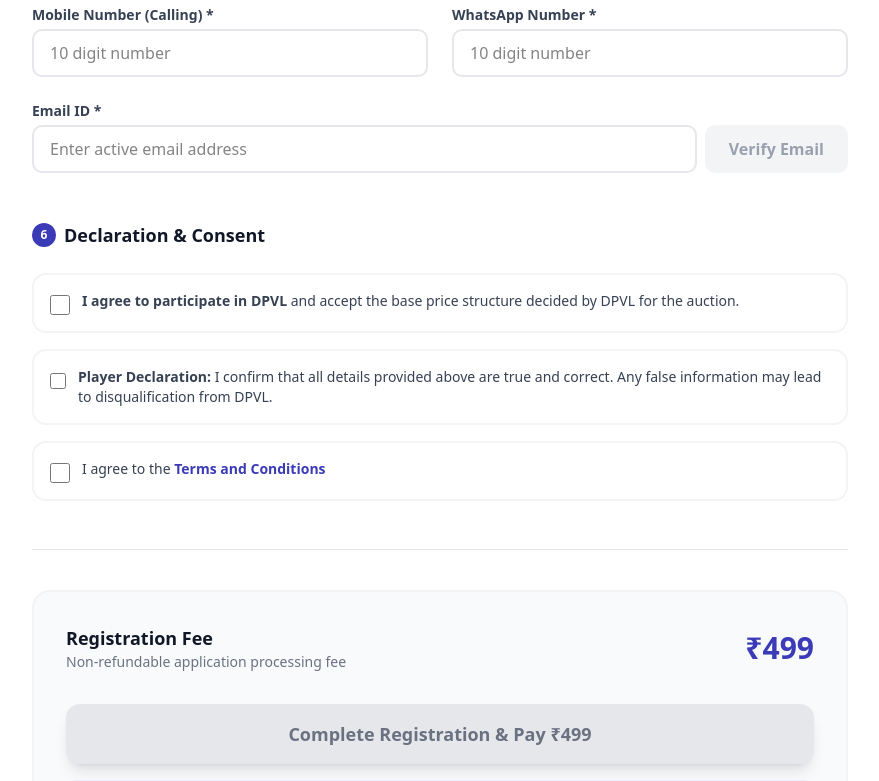
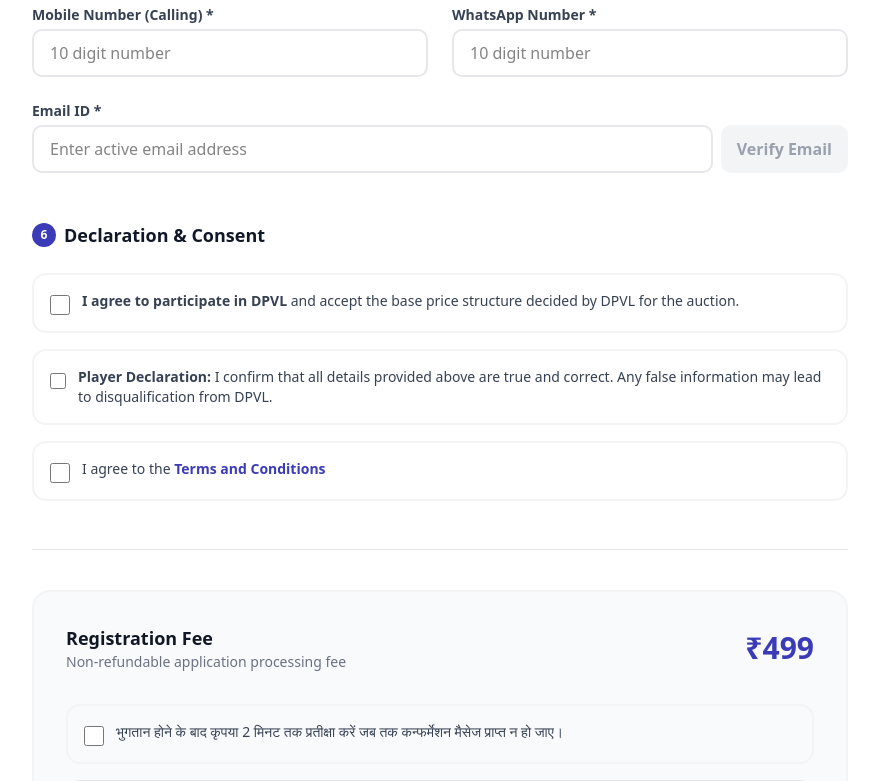
Before and after one commit to astexai/DPVL-Website, a Next.js app: page /register in a window 1280 px wide. Shown: the part 2820-3601 px from the top of the page, without its empty margins (200-1079 px from the left). Built offline with nearby package versions, Linux system fonts and the light colour scheme.

Commit message:
jai shri ram

```diff
--- a/components/RegisterForm.tsx
+++ b/components/RegisterForm.tsx
@@ -89,6 +89,7 @@
   const [otpError, setOtpError] = useState("");
   const [otpSuccessMessage, setOtpSuccessMessage] = useState("");
   const [formSubmitMessage, setFormSubmitMessage] = useState("");
+  const [isSubmitError, setIsSubmitError] = useState(false);
   const [otpToken, setOtpToken] = useState<string | null>(null); // JWT from verify
   const [showSuccessModal, setShowSuccessModal] = useState(false);
   const [isProcessingPayment, setIsProcessingPayment] = useState(false);
@@ -248,22 +249,26 @@
   e.preventDefault();
 
   if (!otpVerified || !otpToken) {
+    setIsSubmitError(true);
     setFormSubmitMessage("Please verify your email before submitting");
     return;
   }
 
   if (!formData.aadharFront || !formData.aadharBack || !formData.photo) {
+    setIsSubmitError(true);
     setFormSubmitMessage("Please upload all required documents");
     return;
   }
 
   if (!formData.basePriceAgreement || !formData.declarationAgreement) {
+    setIsSubmitError(true);
     setFormSubmitMessage("Please accept all declarations");
     return;
   }
 
   try {
     setIsProcessingPayment(true);
+    setIsSubmitError(false);
     setFormSubmitMessage("Saving registration...");
 
     // 🔹 STEP 1 — REGISTER FIRST
@@ -364,12 +369,14 @@
   });
 
   setIsPaid(true);
+  setIsSubmitError(false);
   setFormSubmitMessage("Payment successful! Registration completed.");
 
   setShowSuccessModal(true);
   resetForm();
 }
 
+    setIsSubmitError(false);
     setFormSubmitMessage(
       "Payment completed. Your application is being processed."
     );
@@ -380,6 +387,7 @@
 
   } catch (err: any) {
     console.error("Submit error:", err);
+    setIsSubmitError(true);
     setFormSubmitMessage(
       err?.message || "Something went wrong. Please try again."
     );
@@ -958,7 +966,7 @@
                       </span>
                     )}
                   </div>
-                  <div className="flex gap-2">
+                  <div className="flex flex-col sm:flex-row gap-2 w-full">
                     <input
                       type="email"
                       name="email"
@@ -967,7 +975,7 @@
                       required
                       disabled={otpVerified}
                       placeholder="Enter active email address"
-                      className={`flex-1 px-4 py-2.5 border-2 rounded-lg focus:border-[#3b3bb7] focus:outline-none ${
+                      className={`w-full sm:flex-1 px-4 py-2.5 border-2 rounded-lg focus:border-[#3b3bb7] focus:outline-none ${
                         otpVerified
                           ? "bg-gray-50 border-gray-300"
                           : "border-gray-200"
@@ -977,10 +985,10 @@
                       type="button"
                       onClick={sendOtp}
                       disabled={!formData.email || otpVerified || isSendingOtp}
-                      className={`px-6 py-2.5 rounded-lg font-bold transition-all min-w-[100px] ${
+                      className={`w-full sm:w-auto px-4 py-2.5 rounded-lg font-bold transition-all ${
                         !formData.email || otpVerified
                           ? "bg-gray-100 text-gray-400 cursor-not-allowed"
-                          : "bg-[#3B3BB7] text-white hover:bg-[#2a2a8a] shadow-md hover:shadow-lg active:scale-95"
+                          : "bg-[#3B3BB7] text-white hover:bg-[#2a2a8a]"
                       }`}
                     >
                       {isSendingOtp
@@ -1004,19 +1012,19 @@
                           Resend Code
                         </button>
                       </div>
-                      <div className="flex gap-2">
+                      <div className="flex flex-col sm:flex-row gap-2">
                         <input
                           type="text"
                           value={otp}
                           onChange={handleOtpChange}
                           placeholder="6-digit OTP"
-                          className="flex-1 px-4 py-2.5 border-2 border-gray-200 rounded-lg focus:border-[#3b3bb7] focus:outline-none"
+                          className="w-full sm:flex-1 px-4 py-2.5 border-2 border-gray-200 rounded-lg focus:border-[#3b3bb7] focus:outline-none"
                         />
                         <button
                           type="button"
                           onClick={verifyOtp}
                           disabled={isVerifyingOtp || otp.length !== 6}
-                          className="px-6 py-2.5 bg-green-600 text-white rounded-lg font-bold hover:bg-green-700 active:scale-95"
+                          className="w-full sm:w-auto px-4 py-2.5 bg-green-600 text-white rounded-lg font-bold hover:bg-green-700"
                         >
                           {isVerifyingOtp ? "..." : "Verify"}
                         </button>
@@ -1144,13 +1152,39 @@
                     </div>
                   )}
 
+                  <label className="flex items-start gap-3 p-4 border-2 border-gray-100 rounded-xl cursor-pointer hover:bg-gray-50 transition-colors">
+                    <input
+                      type="checkbox"
+                      checked={formData.terms}
+                      onChange={(e) =>
+                        setFormData((p) => ({
+                          ...p,
+                          terms: e.target.checked,
+                        }))
+                      }
+                      className="mt-1 w-5 h-5 text-[#3B3BB7] rounded focus:ring-0"
+                    />
+                    <span className="text-sm text-gray-700">
+                      भुगतान होने के बाद कृपया 2 मिनट तक प्रतीक्षा करें जब तक
+                      कन्फर्मेशन मैसेज प्राप्त न हो जाए।
+                    </span>
+                  </label>
+
                   <button
                     type="submit"
                     disabled={
-                      !otpVerified || !formData.terms || isProcessingPayment
+                      !otpVerified ||
+                      !formData.terms ||
+                      !formData.basePriceAgreement ||
+                      !formData.declarationAgreement ||
+                      isProcessingPayment
                     }
                     className={`w-full py-4 rounded-xl font-black text-lg transition-all shadow-lg active:scale-[0.98] ${
-                      otpVerified && formData.terms && !isProcessingPayment
+                      otpVerified &&
+                      formData.terms &&
+                      formData.basePriceAgreement &&
+                      formData.declarationAgreement &&
+                      !isProcessingPayment
                         ? "bg-[#3B3BB7] text-white hover:bg-indigo-800 shadow-indigo-200"
                         : "bg-gray-200 text-gray-500 cursor-not-allowed"
                     }`}
@@ -1175,14 +1209,13 @@
               {/* Form Submission Message */}
               {formSubmitMessage && (
                 <div
-              className={`mb-6 p-4 rounded-xl ${
-                formSubmitMessage.includes("Please verify") ||
-                formSubmitMessage.includes("failed")
-                  ? "bg-green-50 border border-green-200 text-green-800"
-                  : "bg-red-50 border border-red-200 text-red-800"
+                  className={`mt-6 p-4 rounded-xl ${
+                    isSubmitError
+                      ? "bg-red-50 border border-red-200 text-red-800"
+                      : "bg-green-50 border border-green-200 text-green-800"
                   }`}
                 >
-              <p className="text-sm font-medium">{formSubmitMessage}</p>
+                  <p className="text-sm font-semibold">{formSubmitMessage}</p>
                 </div>
               )}
 
```
Lines whose indentation alone changed are shown as unchanged.
